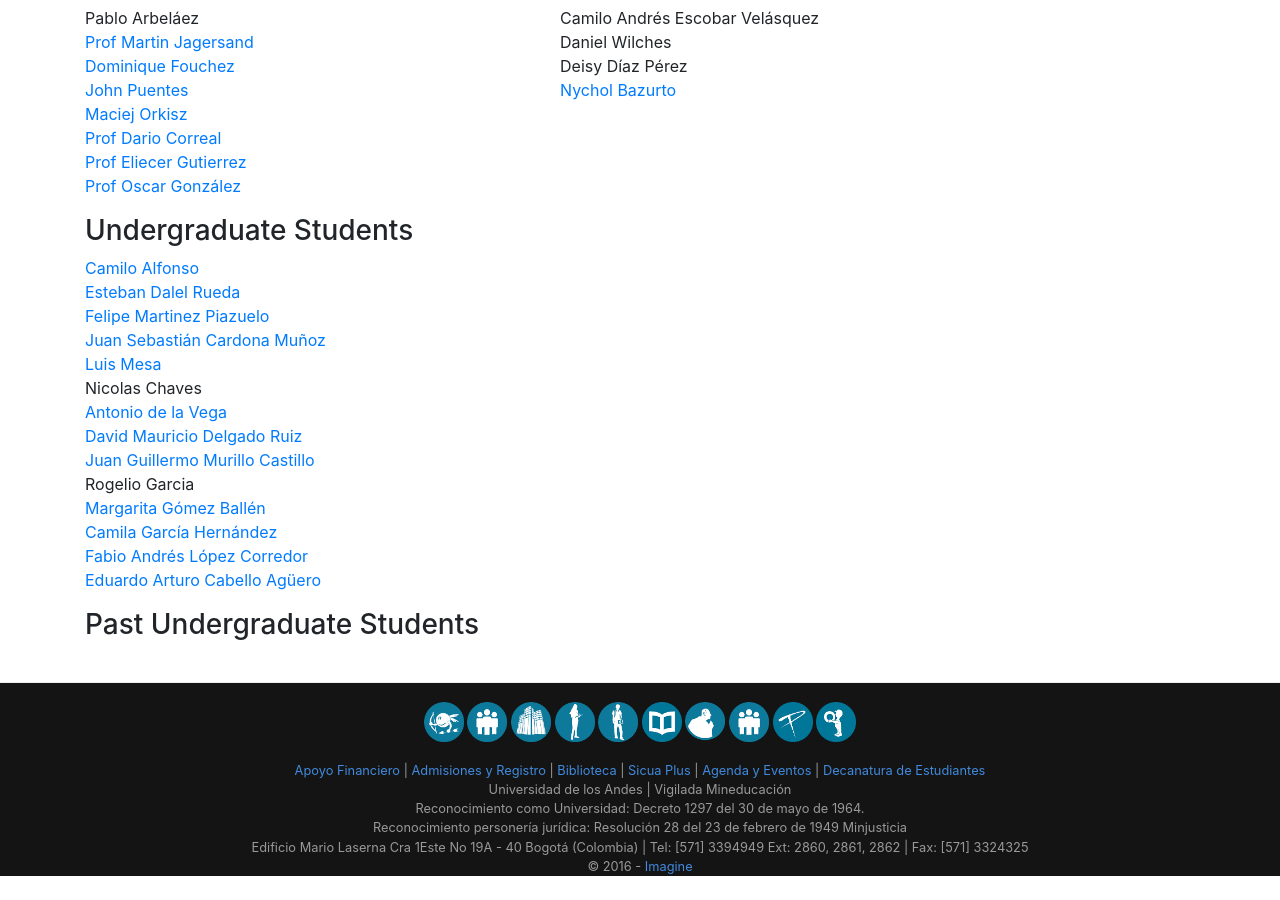
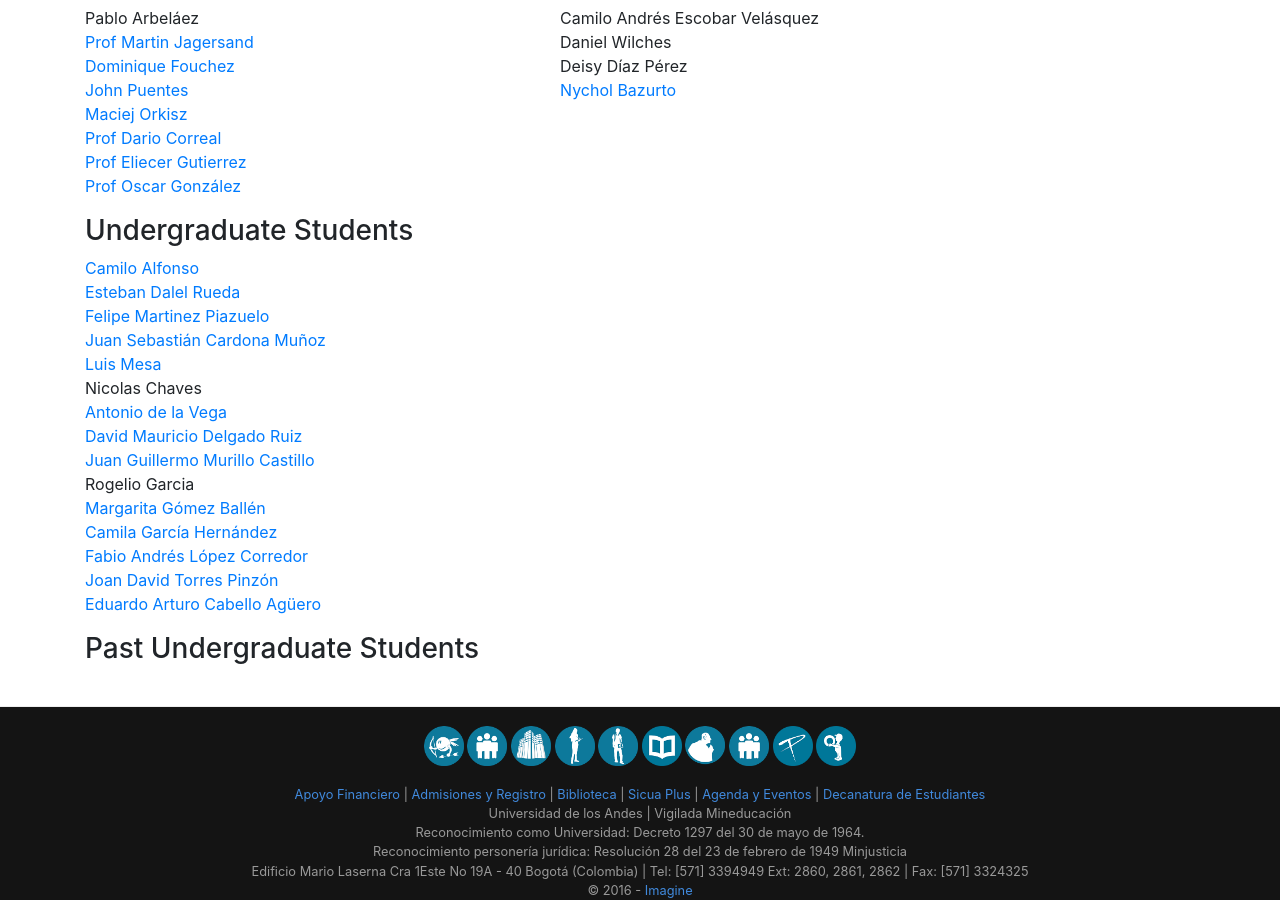
Before and after one commit to uwsampa/research-group-web, a Jekyll site: the page built from index.html, in a window 1280 px wide and 900 px high, scrolled down 7048 px. Built offline with Jekyll 4.4.1, drawn with Linux system fonts in a browser that asks for light colours; before the commit the page ends 7924 px from its top, so only the background shows below that.

Commit message:
Creating a new student Joan Torres

```diff
--- a/_data/people.yml
+++ b/_data/people.yml
@@ -133,6 +133,12 @@ ugrad-fabioLopez:
     display_name: Fabio Andrés López Corredor
     role: ugrad
     webpage: https://falopez10.github.io/
+    image: /img/people/foto_joanTorres.jpg
+
+ugrad-joanTorres:
+    display_name: Joan David Torres Pinzón
+    role: ugrad
+    webpage: https://github.com/JDTorresP/
     image: /img/people/foto_fabioLopez.jpeg
 
 ugrad-eduardoCabello:
```
Also changed, not shown: img/people/foto_joanTorres.jpg (added).
